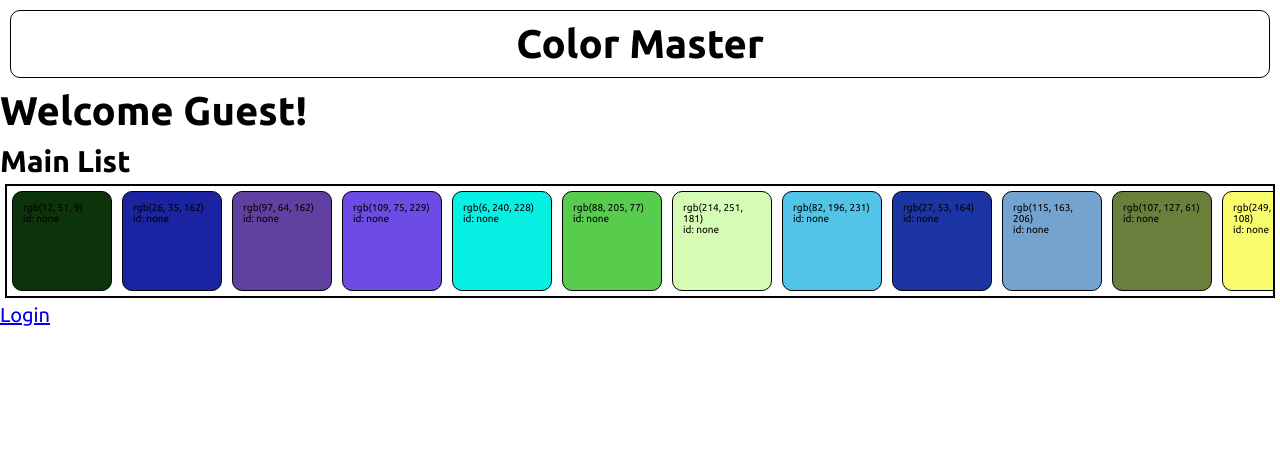
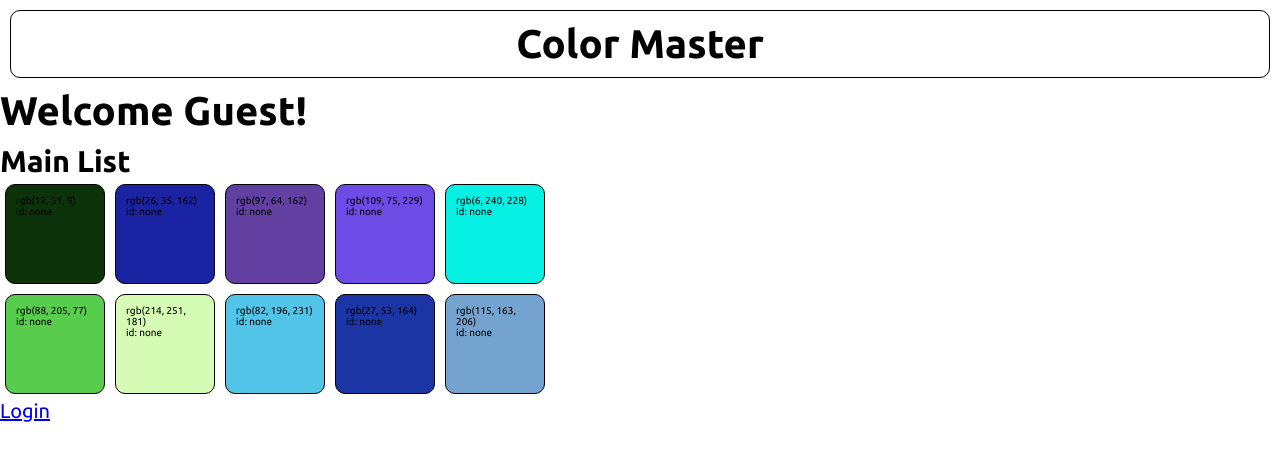
Before and after one commit to theGreatKyle1994/color-master, a React (Vite) app in the folder client/: page /home in a window 1280 px wide. Shown: the top 460 px of the page. Built offline with nearby package versions, Linux system fonts and the light colour scheme.

Commit message:
support for 2 lists

```diff
--- a/client/src/App.jsx
+++ b/client/src/App.jsx
@@ -40,20 +40,6 @@ const App = () => {
     }
   }, [userData]);
 
-  // Graab colors from database only on authentication change
-  useEffect(() => {
-    if (userData.id) {
-      (async () => {
-        await axios
-          .get(`http://localhost:8000/api/colors`, {
-            withCredentials: true,
-          })
-          .then((res) => setUserData({ ...userData, colors: res.data }))
-          .catch((err) => console.log(err));
-      })();
-    }
-  }, [isAuthenticated]);
-
   // useEffect(() => console.log(userData.colors), [userData.colors]);
 
   // Using global context to all children
@@ -67,6 +53,7 @@ const App = () => {
         <Route path="/home" element={<Home />} />
         <Route path="/login" element={<Login />} />
         <Route path="/register" element={<Register />} />
+        <Route path="/*" element={<Navigate to="/home" />} />
       </Routes>
     </globalContext.Provider>
   );
--- a/client/src/components/ColorList.jsx
+++ b/client/src/components/ColorList.jsx
@@ -3,95 +3,45 @@ import axios from "axios";
 import { globalContext } from "../App";
 import { DragDropContext, Droppable } from "@hello-pangea/dnd";
 import { generateSingleColors } from "../utils/colorEngine";
+import { sortLists } from "../utils/listSortingAlgos";
 import SingleColor from "./SingleColor";
 import "../css/ColorList.css";
 
 const ColorList = () => {
   const { userData, setUserData, isAuthenticated } = useContext(globalContext);
   const [colorLists, setColorLists] = useState({
-    mainList: [...generateSingleColors(15)],
+    mainList: [...generateSingleColors(5)],
+    mainList2: [...generateSingleColors(5)],
     favList: [],
     newColor: "",
     delColor: "",
   });
 
-  const sortLists = async (e) => {
-    const { source, destination } = e;
-    // If item is dragged outside of viable list, auto return to prevent crash
-    if (!destination) return;
-    if (!source.droppableId || !destination.droppableId) return;
-    switch (source.droppableId) {
-      // From main-list
-      case "main-list": {
-        switch (destination.droppableId) {
-          // To main-list
-          case "main-list": {
-            const tempMainList = [...colorLists.mainList];
-            const [reorderedItem] = tempMainList.splice(source.index, 1);
-            tempMainList.splice(destination.index, 0, reorderedItem);
-            setColorLists((prevLists) => ({
-              ...prevLists,
-              mainList: tempMainList,
-              newColor: "",
-              delColor: "",
-            }));
-            break;
-          }
-          // To fav-list
-          case "fav-list": {
-            const tempMainList = [...colorLists.mainList];
-            let [reorderedMainItem] = tempMainList.splice(source.index, 1);
-            const tempFavList = [...colorLists.favList];
-            tempFavList.splice(destination.index, 0, reorderedMainItem);
-            setColorLists((prevLists) => ({
-              mainList: prevLists.mainList.filter(
-                (_, index) => index !== source.index
-              ),
-              favList: tempFavList,
-              newColor: reorderedMainItem,
-              delColor: "",
-            }));
-            break;
-          }
-        }
-        break;
-      }
-      // From fav-list
-      case "fav-list": {
-        switch (destination.droppableId) {
-          // To main-list
-          case "main-list": {
-            const tempFavList = [...colorLists.favList];
-            const [reorderedFavItem] = tempFavList.splice(source.index, 1);
-            const tempMainList = [...colorLists.mainList];
-            tempMainList.splice(destination.index, 0, reorderedFavItem);
-            setColorLists((prevLists) => ({
-              mainList: tempMainList,
-              favList: prevLists.favList.filter(
-                (_, index) => index !== source.index
-              ),
-              newColor: "",
-              delColor: reorderedFavItem,
-            }));
-            break;
-          }
-          // To fav-list
-          case "fav-list": {
-            const tempFavList = [...colorLists.favList];
-            const [reorderedItem] = tempFavList.splice(source.index, 1);
-            tempFavList.splice(destination.index, 0, reorderedItem);
-            setColorLists((prevLists) => ({
-              ...prevLists,
-              favList: tempFavList,
-              newColor: "",
-              delColor: "",
-            }));
-            break;
-          }
-        }
-      }
+  // Grab colors from database on load
+  useEffect(() => {
+    if (userData.id) {
+      (async () => {
+        await axios
+          .get(`http://localhost:8000/api/colors`, {
+            withCredentials: true,
+          })
+          .then((res) =>
+            setUserData((prevData) => ({ ...prevData, colors: res.data }))
+          )
+          .catch((err) => console.log(err));
+      })();
     }
-  };
+  }, []);
+
+  // Grabs color lists once from the userData in app
+  useEffect(
+    () =>
+      setColorLists((prevLists) => ({
+        ...prevLists,
+        favList: userData.colors,
+      })),
+    [isAuthenticated]
+  );
 
   // When the favList changes, we update the userData in app to match
   // This includes the order of the fav list (local only)
@@ -102,16 +52,6 @@ const ColorList = () => {
         colors: colorLists.favList,
       })),
     [colorLists.favList]
-  );
-
-  // Grabs color lists once from the userData in app
-  useEffect(
-    () =>
-      setColorLists((prevLists) => ({
-        ...prevLists,
-        favList: userData.colors,
-      })),
-    [isAuthenticated]
   );
 
   useEffect(() => {
@@ -125,6 +65,21 @@ const ColorList = () => {
               withCredentials: true,
             }
           )
+          .then(() => {
+            setColorLists((prevLists) => ({
+              ...prevLists,
+              mainList: prevLists.mainList.map((color) => {
+                if (color == prevLists.delColor) delete color._id;
+                return color;
+              }),
+              mainList2: prevLists.mainList2.map((color) => {
+                if (color == prevLists.delColor) delete color._id;
+                return color;
+              }),
+              newColor: "",
+              delColor: "",
+            }));
+          })
           .catch((err) => console.log(err));
       })();
     }
@@ -158,7 +113,7 @@ const ColorList = () => {
   }, [colorLists.newColor]);
 
   return (
-    <DragDropContext onDragEnd={sortLists}>
+    <DragDropContext onDragEnd={(e) => sortLists(e, colorLists, setColorLists)}>
       <Droppable droppableId="main-list" direction="horizontal">
         {(provided) => (
           <>
@@ -171,6 +126,17 @@ const ColorList = () => {
               {provided.placeholder}
             </ul>
           </>
+        )}
+      </Droppable>
+      <Droppable droppableId="main-list2" direction="horizontal">
+        {(provided) => (
+          <ul ref={provided.innerRef} className="drop-container">
+            {colorLists.mainList2 &&
+              colorLists.mainList2.map((color, index) => (
+                <SingleColor key={index} index={index} color={color} />
+              ))}
+            {provided.placeholder}
+          </ul>
         )}
       </Droppable>
       {isAuthenticated && (
--- a/client/src/css/ColorList.css
+++ b/client/src/css/ColorList.css
@@ -1,11 +1,13 @@
 .drop-container {
   display: flex;
-  flex-wrap: nowrap;
-  overflow-x: scroll;
+  overflow-x: auto;
   overflow-y: hidden;
   scroll-behavior: smooth;
-  border: 2px solid black;
-  margin: 5px;
+  min-height: 110px;
+}
+
+.drop-container::-webkit-scrollbar {
+  display: none;
 }
 
 #fav-placeholder {
--- /dev/null
+++ b/client/src/utils/listSortingAlgos.js
@@ -0,0 +1,166 @@
+export const sortLists = (e, colorLists, setColorLists) => {
+  const { source, destination } = e;
+  // If item is dragged outside of viable list, auto return to prevent crash
+  if (!destination) return;
+  if (!source.droppableId || !destination.droppableId) return;
+  switch (source.droppableId) {
+    // From main-list
+    case "main-list": {
+      switch (destination.droppableId) {
+        // To main-list
+        case "main-list": {
+          const tempMainList = [...colorLists.mainList];
+          const [reorderedItem] = tempMainList.splice(source.index, 1);
+          tempMainList.splice(destination.index, 0, reorderedItem);
+          setColorLists((prevLists) => ({
+            ...prevLists,
+            mainList: tempMainList,
+            newColor: "",
+            delColor: "",
+          }));
+          break;
+        }
+        // To main-list2
+        case "main-list2": {
+          const tempMainList = [...colorLists.mainList];
+          const [reorderedMainItem] = tempMainList.splice(source.index, 1);
+          const tempMainList2 = [...colorLists.mainList2];
+          tempMainList2.splice(destination.index, 0, reorderedMainItem);
+          setColorLists((prevLists) => ({
+            ...prevLists,
+            mainList: prevLists.mainList.filter(
+              (_, index) => index !== source.index
+            ),
+            mainList2: tempMainList2,
+            newColor: "",
+            delColor: "",
+          }));
+          break;
+        }
+        // To fav-list
+        case "fav-list": {
+          const tempMainList = [...colorLists.mainList];
+          const [reorderedMainItem] = tempMainList.splice(source.index, 1);
+          const tempFavList = [...colorLists.favList];
+          tempFavList.splice(destination.index, 0, reorderedMainItem);
+          setColorLists((prevLists) => ({
+            ...prevLists,
+            mainList: prevLists.mainList.filter(
+              (_, index) => index !== source.index
+            ),
+            favList: tempFavList,
+            newColor: reorderedMainItem,
+            delColor: "",
+          }));
+          break;
+        }
+      }
+      break;
+    }
+    // From main-list2
+    case "main-list2": {
+      switch (destination.droppableId) {
+        // To main-list
+        case "main-list": {
+          const tempMainList2 = [...colorLists.mainList2];
+          const [reorderedMain2Item] = tempMainList2.splice(source.index, 1);
+          const tempMainList = [...colorLists.mainList];
+          tempMainList.splice(destination.index, 0, reorderedMain2Item);
+          setColorLists((prevLists) => ({
+            ...prevLists,
+            mainList: tempMainList,
+            mainList2: prevLists.mainList2.filter(
+              (_, index) => index !== source.index
+            ),
+            newColor: "",
+            delColor: "",
+          }));
+          break;
+        }
+        // To main-list2
+        case "main-list2": {
+          const tempMainList2 = [...colorLists.mainList2];
+          const [reorderedItem] = tempMainList2.splice(source.index, 1);
+          tempMainList2.splice(destination.index, 0, reorderedItem);
+          setColorLists((prevLists) => ({
+            ...prevLists,
+            mainList2: tempMainList2,
+            newColor: "",
+            delColor: "",
+          }));
+          break;
+        }
+        // To fav-list
+        case "fav-list": {
+          const tempMainList2 = [...colorLists.mainList2];
+          const [reorderedMain2Item] = tempMainList2.splice(source.index, 1);
+          const tempFavList = [...colorLists.favList];
+          tempFavList.splice(destination.index, 0, reorderedMain2Item);
+          setColorLists((prevLists) => ({
+            ...prevLists,
+            mainList2: prevLists.mainList2.filter(
+              (_, index) => index !== source.index
+            ),
+            favList: tempFavList,
+            newColor: reorderedMain2Item,
+            delColor: "",
+          }));
+          break;
+        }
+      }
+      break;
+    }
+    // From fav-list
+    case "fav-list": {
+      switch (destination.droppableId) {
+        // To main-list
+        case "main-list": {
+          const tempFavList = [...colorLists.favList];
+          const [reorderedFavItem] = tempFavList.splice(source.index, 1);
+          const tempMainList = [...colorLists.mainList];
+          tempMainList.splice(destination.index, 0, reorderedFavItem);
+          setColorLists((prevLists) => ({
+            ...prevLists,
+            mainList: tempMainList,
+            favList: prevLists.favList.filter(
+              (_, index) => index !== source.index
+            ),
+            newColor: "",
+            delColor: reorderedFavItem,
+          }));
+          break;
+        }
+        // To main-list2
+        case "main-list2": {
+          const tempFavList = [...colorLists.favList];
+          const [reorderedMain2Item] = tempFavList.splice(source.index, 1);
+          const tempMainList2 = [...colorLists.mainList2];
+          tempMainList2.splice(destination.index, 0, reorderedMain2Item);
+          setColorLists((prevLists) => ({
+            ...prevLists,
+            mainList2: tempMainList2,
+            favList: prevLists.favList.filter(
+              (_, index) => index !== source.index
+            ),
+            newColor: "",
+            delColor: reorderedMain2Item,
+          }));
+          break;
+        }
+        // To fav-list
+        case "fav-list": {
+          const tempFavList = [...colorLists.favList];
+          const [reorderedItem] = tempFavList.splice(source.index, 1);
+          tempFavList.splice(destination.index, 0, reorderedItem);
+          setColorLists((prevLists) => ({
+            ...prevLists,
+            favList: tempFavList,
+            newColor: "",
+            delColor: "",
+          }));
+          break;
+        }
+      }
+    }
+  }
+};
```
